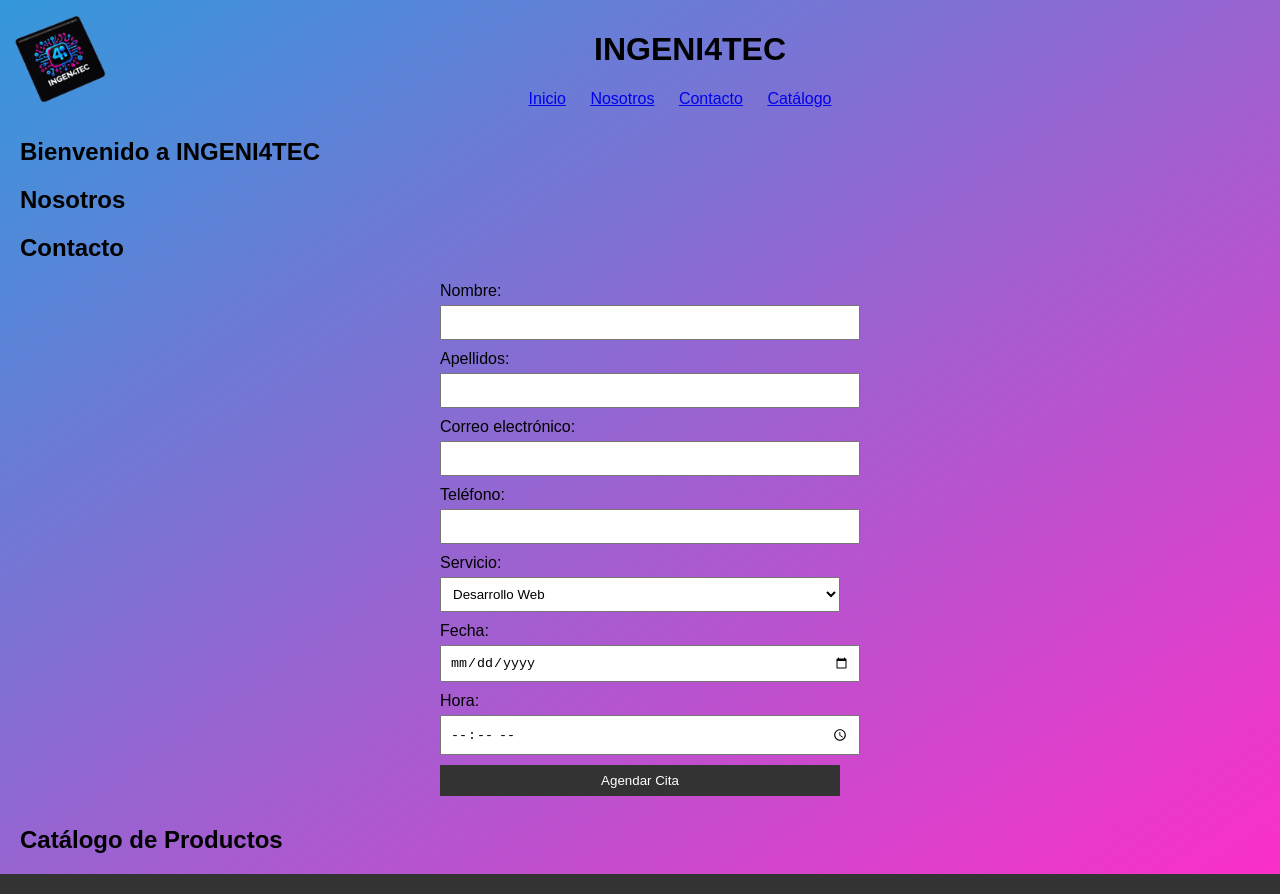
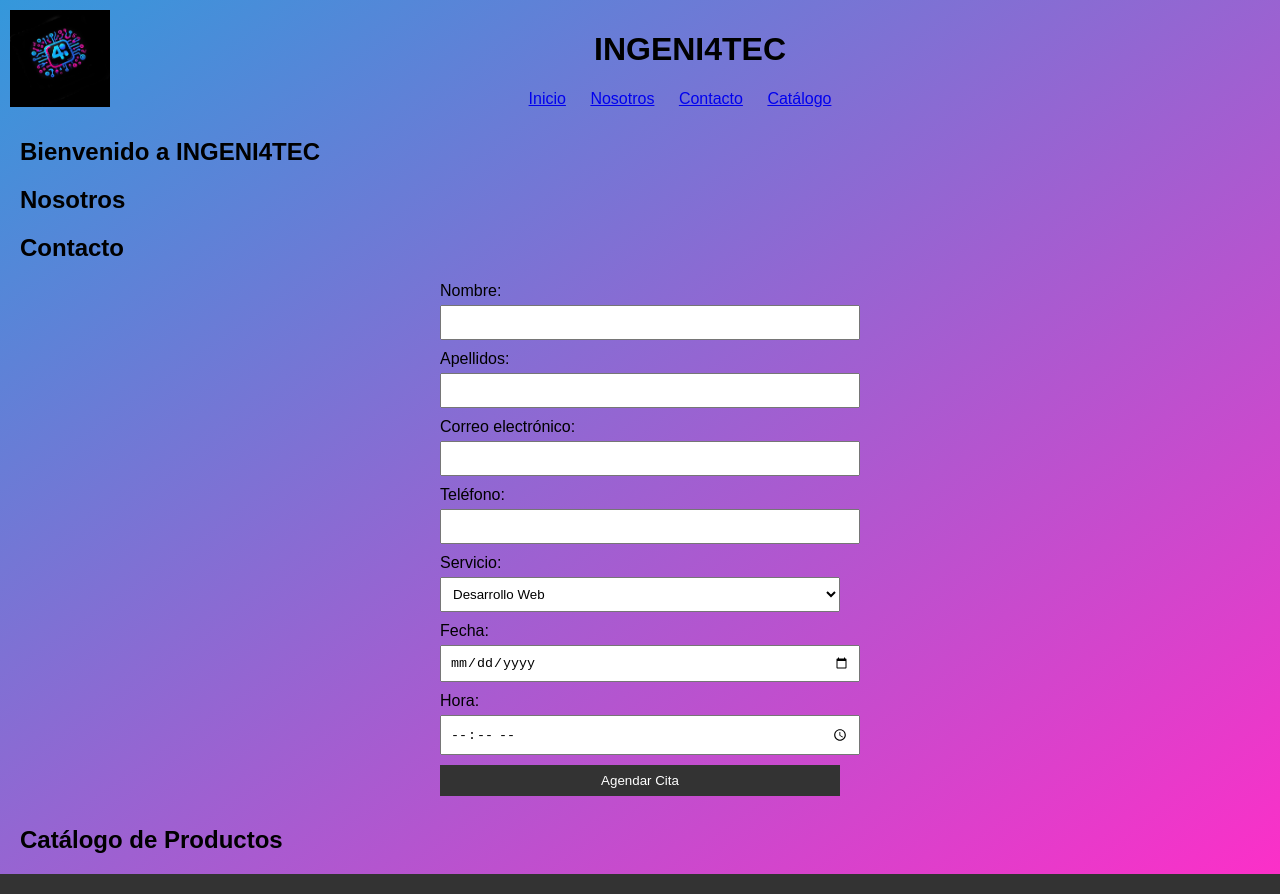
Before and after one commit to JoelPR13/INGENI4TEC, a plain HTML site: page index.html in a window 1280 px wide. Drawn offline with Linux system fonts and the light colour scheme.

Commit message:
Update index.html

```diff
--- a/index.html
+++ b/index.html
@@ -10,7 +10,7 @@
 <body>
 
     <header>
-        <img src="img/LOGO2.png" alt="Logo" id="logo-img" align="left">
+        <img src="img/LOGO3.jpg" alt="Logo" id="logo-img" align="left">
         <h1>INGENI4TEC</h1>
         <nav>
             <ul>
```
